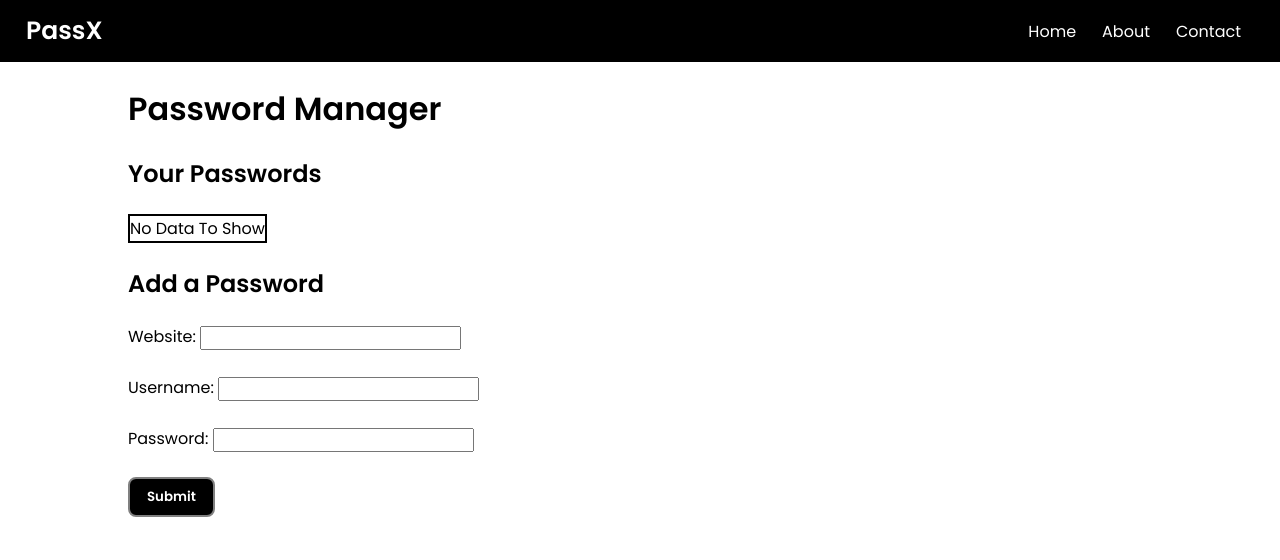
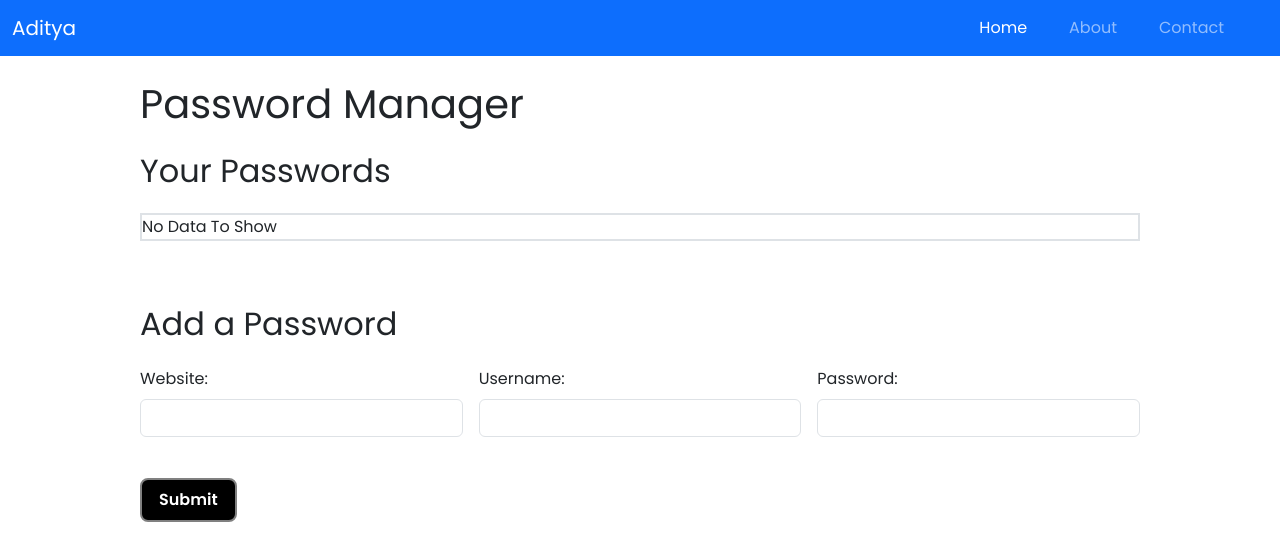
Before and after one commit to Aditya-44-repo/mini-project, a plain HTML site: page password manager/index.html in a window 1280 px wide. Drawn offline with nearby package versions, Linux system fonts and the light colour scheme.

Commit message:
bootstrap(index)

```diff
--- a/password manager/index.html
+++ b/password manager/index.html
@@ -1,62 +1,75 @@
-
 <!DOCTYPE html>
 <html lang="en">
 
 <head>
-    <meta charset="UTF-8">
-    <meta name="viewport" content="width=device-width, initial-scale=1.0">
+    <meta charset="UTF-8" />
+    <meta name="viewport" content="width=device-width, initial-scale=1" />
     <title>PassX - Your Personal Password Manager</title>
-    <link rel="stylesheet" href="style.css">
+    <!-- Bootstrap CSS CDN -->
+    <link href="https://cdn.jsdelivr.net/npm/bootstrap@5.3.0/dist/css/bootstrap.min.css" rel="stylesheet" />
+    <link rel="stylesheet" href="style.css" />
 </head>
 
 <body>
-    <nav>
-        <div class="logo">PassX</div>
-        <ul>
-            <li>Home</li>
-            <li>About</li>
-            <li>Contact</li>
+    <nav class="navbar navbar-expand-lg navbar-dark bg-primary">
+        <div class="container-fluid">
+            <a class="navbar-brand" href="#">Aditya</a>
+            <button class="navbar-toggler" type="button" data-bs-toggle="collapse" data-bs-target="#navbarNav"
+                aria-controls="navbarNav" aria-expanded="false" aria-label="Toggle navigation">
+                <span class="navbar-toggler-icon"></span>
+            </button>
+            <div class="collapse navbar-collapse" id="navbarNav">
+                <ul class="navbar-nav ms-auto">
+                    <li class="nav-item"><a class="nav-link active" href="#">Home</a></li>
+                    <li class="nav-item"><a class="nav-link" href="#">About</a></li>
+                    <li class="nav-item"><a class="nav-link" href="#">Contact</a></li>
                 </ul>
+            </div>
+        </div>
     </nav>
-    <div class="container">
-        <h1>Password Manager</h1>
-        <p></p>
-        <h2>Your Passwords <span id="alert">(Copied!)</span></h2>
-        <table>
+
+    <div class="container my-4">
+        <h1 class="mb-4">Password Manager</h1>
+        <h2>Your Passwords <span id="alert" class="badge bg-success" style="display:none;">Copied!</span></h2>
+        <div class="table-responsive">
+            <table class="table table-striped table-bordered align-middle">
+                <thead class="table-primary">
                     <tr>
                         <th>Website</th>
                         <th>Username</th>
                         <th>Password</th>
                         <th>Delete</th>
                     </tr>
+                </thead>
+                <tbody>
+                    <!-- Password rows will be dynamically inserted here -->
+                </tbody>
+            </table>
+        </div>
 
-        </table>
-
-        <h2>Add a Password</h2>
-        <form action="/submit" method="post">
-
-            <!-- Text input for website -->
-            <label for="website">Website:</label>
-            <input type="text" id="website" name="website" required>
-            <br><br>
-
-            <!-- Text input for username -->
-            <label for="username">Username:</label>
-            <input type="text" id="username" name="username" required>
-            <br><br>
-
-            <!-- Password input -->
-            <label for="password">Password:</label>
-            <input type="password" id="password" name="password" required>
-            <br>
-            <!-- Submit button -->
-            <button class="btn" type="submit">Submit</button>
+        <h2 class="mt-5">Add a Password</h2>
+        <form id="passwordForm" class="row g-3" action="/submit" method="post" novalidate>
+            <div class="col-md-4">
+                <label for="website" class="form-label">Website:</label>
+                <input type="text" class="form-control" id="website" name="website" required />
+            </div>
+            <div class="col-md-4">
+                <label for="username" class="form-label">Username:</label>
+                <input type="text" class="form-control" id="username" name="username" required />
+            </div>
+            <div class="col-md-4">
+                <label for="password" class="form-label">Password:</label>
+                <input type="password" class="form-control" id="password" name="password" required />
+            </div>
+            <div class="col-12">
+                <button type="submit" class="btn btn-primary">Submit</button>
+            </div>
         </form>
     </div>
-    <script src="script.js"></script>
+
+    <!-- Bootstrap JS Bundle CDN (includes Popper) -->
+    <script src="https://cdn.jsdelivr.net/npm/bootstrap@5.3.0/dist/js/bootstrap.bundle.min.js"></script>
     <script src="script.js"></script>
 </body>
 
-
-
 </html>
```
Lines whose indentation alone changed are shown as unchanged.
